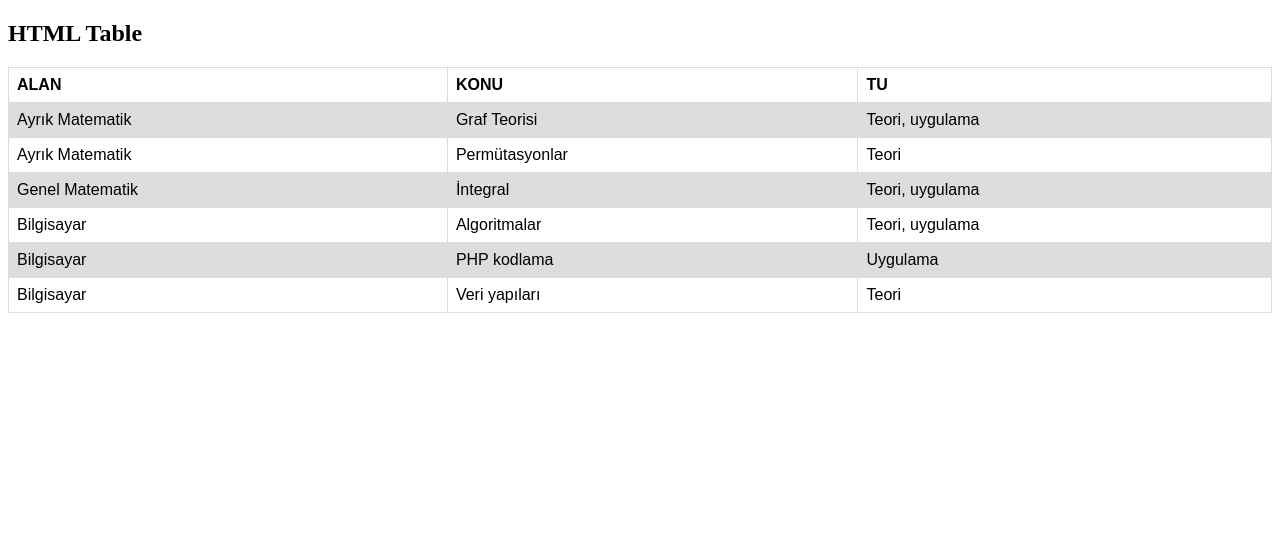
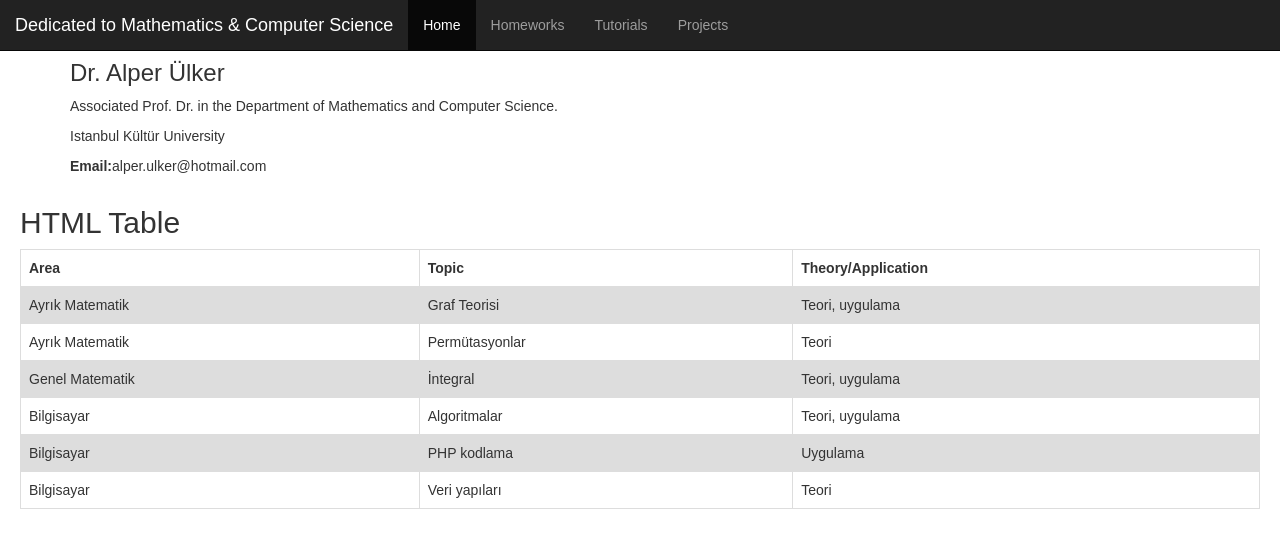
Before and after one commit to aulkermc/aulkermc.github.io, a plain HTML site: page tutorials.html in a window 1280 px wide. Drawn offline with nearby package versions, Linux system fonts and the light colour scheme.

Commit message:
Update tutorials.html

```diff
--- a/tutorials.html
+++ b/tutorials.html
@@ -1,7 +1,47 @@
 <!DOCTYPE html>
    <html>
       <head>
+         <title>Alper Ülker WebPage</title>
+         <meta charset="UTF-8">
+
+         <meta name="viewport" content="width=device-width, initial-scale=1">
+         <link rel="stylesheet" href="https://maxcdn.bootstrapcdn.com/bootstrap/3.4.1/css/bootstrap.min.css">
+         <script src="https://ajax.googleapis.com/ajax/libs/jquery/3.6.0/jquery.min.js"></script>
+         <script src="https://maxcdn.bootstrapcdn.com/bootstrap/3.4.1/js/bootstrap.min.js"></script>
          <style>
+         p{
+            font-family: Arial, Helvetica, sans-serif;
+            }
+         ul.listem {
+         list-style-type: square;
+         }
+
+         </style>
+         <script type="text/javascript">
+
+         function checkPrime() {
+
+         var n, i, flag = true;
+         n = document.myform.n.value;
+         n = parseInt(n)
+            for (i = 2; i <= n - 1; i++)
+                if (n % i == 0) {
+                    flag = false;
+                    break;
+                }
+
+          if (flag == true)
+                alert(n + " is prime");
+            else
+                alert(n + " is not prime");
+        }
+    </script>
+    <style>
+       body {
+            margin-left: 20px; /* Adjust as needed */
+            margin-right: 20px; /* Adjust as needed */
+            font-family: Arial, sans-serif;
+        }
       table {
             font-family: arial, sans-serif;
             border-collapse: collapse;
@@ -20,14 +60,35 @@ tr:nth-child(even) {
     </style>
       </head>
       <body>
+         <nav class="navbar navbar-inverse navbar-fixed-top">
+           <div class="container-fluid">
+            <div class="navbar-header">
+             <a class="navbar-brand" href="https://aulkermc.github.io/">Dedicated to Mathematics & Computer Science</a>
+           </div>
+         <ul class="nav navbar-nav">
+          <li class="active"><a href="https://aulkermc.github.io/">Home</a></li>
+            <li><a href="homeworks.html">Homeworks</a></li>
+            <li><a href="tutorials.html">Tutorials</a></li>
+           <li><a href="projects.html">Projects</a></li>
+         </ul>
+         </div>
+         </nav>
 
+<div class="container">
+  <br>
+   <br>
+  <h3>Dr. Alper Ülker</h3>
+  <p>Associated Prof. Dr. in the Department of Mathematics and Computer Science.</p>
+   <p>Istanbul Kültür University</p>
+   <p><b>Email:</b>alper.ulker@hotmail.com</p>
+</div>
          <h2>HTML Table</h2>
 
 <table>
   <tr>
-    <th>ALAN</th>
-    <th>KONU</th>
-    <th>TU</th>
+    <th>Area</th>
+    <th>Topic</th>
+    <th>Theory/Application</th>
   </tr>
   <tr>
     <td>Ayrık Matematik</td>
```
Lines whose indentation alone changed are shown as unchanged.
